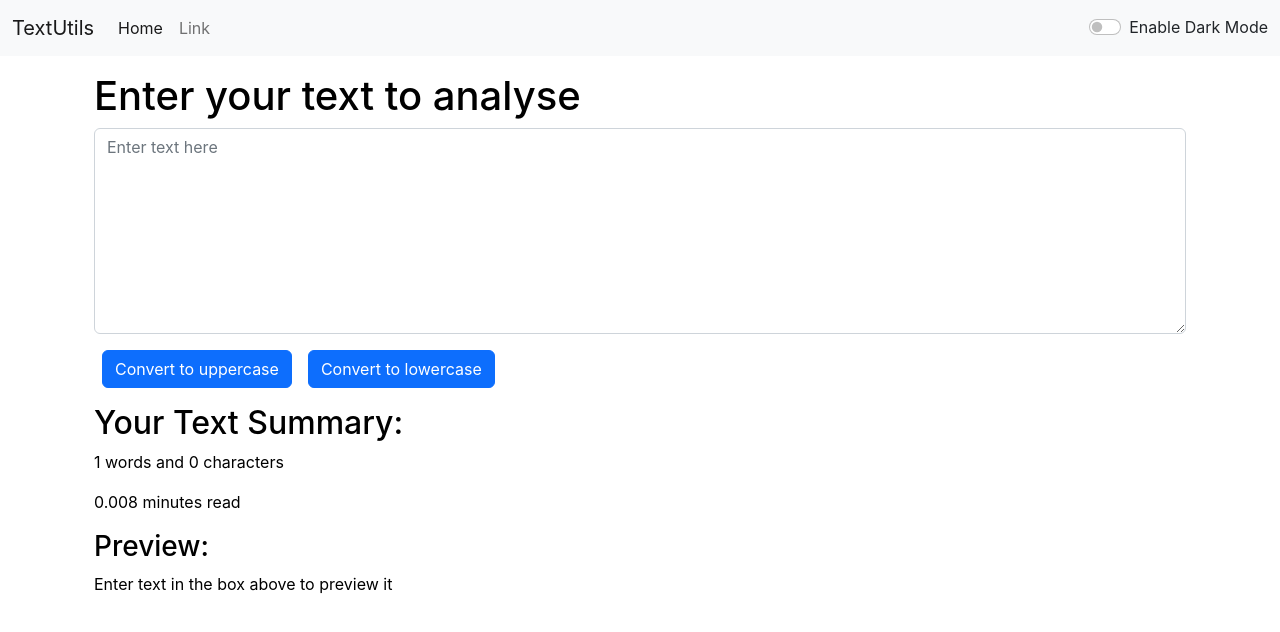
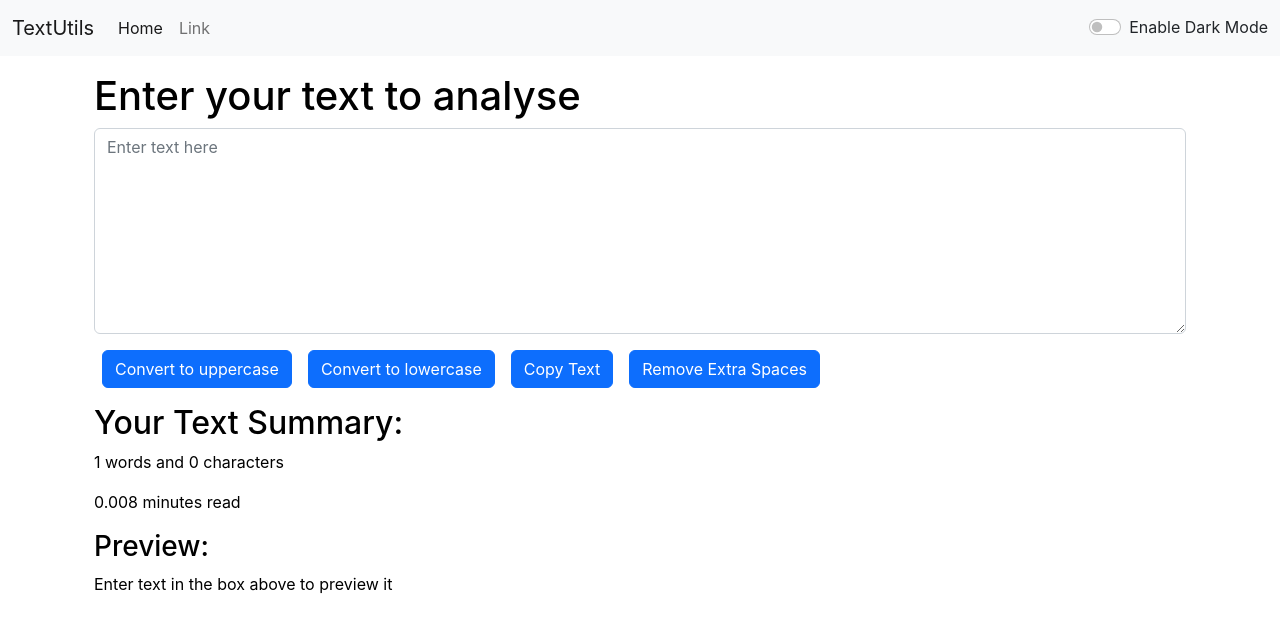
Before and after one commit to luniv06/TextUtils, a React (Create React App) app: page / in a window 1280 px wide. Shown: the top 632 px of the page. Built offline with nearby package versions, Linux system fonts and the light colour scheme.

Commit message:
additional functionalities

```diff
--- a/src/components/TextForm.js
+++ b/src/components/TextForm.js
@@ -12,6 +12,17 @@
   const handleOnChange = (event) => {
     console.log('on change');
     setText(event.target.value);
+  };
+
+  const handleCopy = () => {
+    var text = document.getElementById('myBox');
+    text.select();
+    navigator.clipboard.writeText(text.value);
+  };
+
+  const handleExtraSpaces = () => {
+    let newText = text.split(/[ ]+/);
+    setText(newText.join(' '));
   };
 
   const [text, setText] = useState('');
@@ -42,6 +53,12 @@
         <button className="btn btn-primary mx-2" onClick={handleLowClick}>
           Convert to lowercase
         </button>
+        <button className="btn btn-primary mx-2" onClick={handleCopy}>
+          Copy Text
+        </button>
+        <button className="btn btn-primary mx-2" onClick={handleExtraSpaces}>
+          Remove Extra Spaces
+        </button>
       </div>
       <div
         className="container my-3"
```
